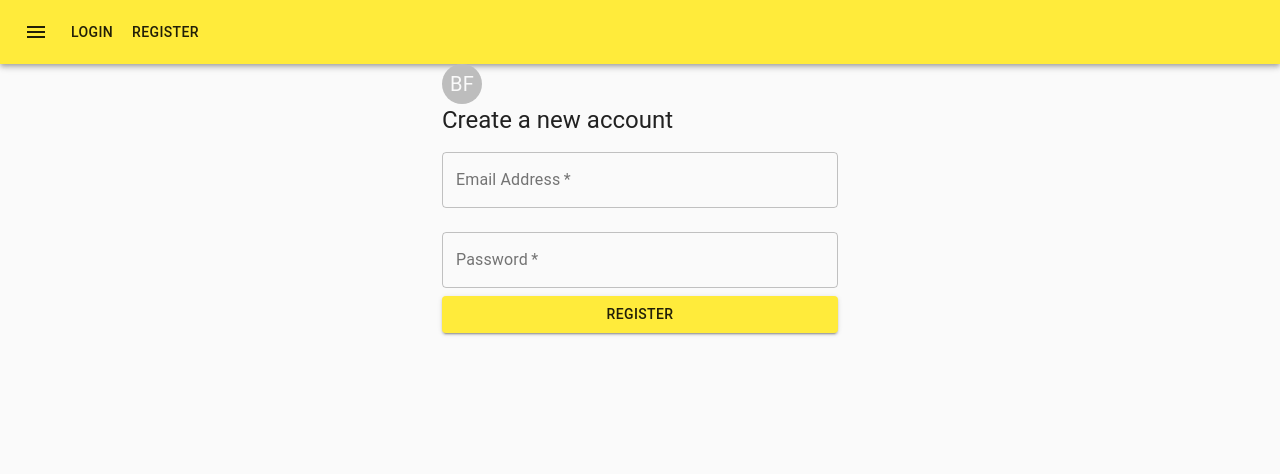
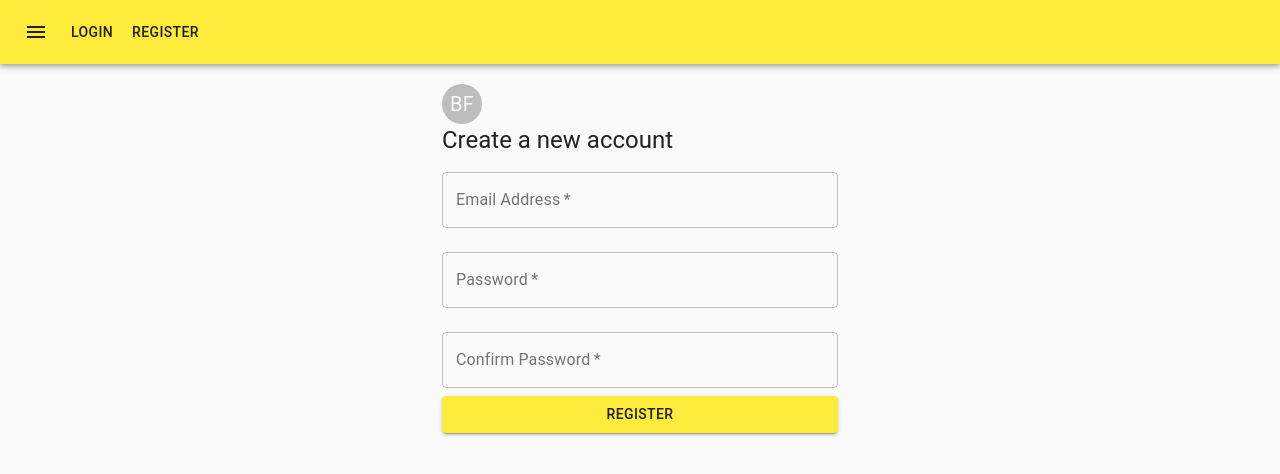
Before and after one commit to tellykei/bookface-react-website, a React (Create React App) app in the folder bookface/: page /register in a window 1280 px wide. Shown: the top 474 px of the page. Built offline with nearby package versions, Linux system fonts and the light colour scheme.

Commit message:
small commit for merge

```diff
--- a/bookface/src/App.js
+++ b/bookface/src/App.js
@@ -7,9 +7,10 @@ import { ThemeProvider } from "@material-ui/styles";
 import { BrowserRouter as Router, Switch, Route } from "react-router-dom";
 import Loginpage from "./components/loginpage";
 import Registerpage from "./components/registerpage";
+import Forgotpasswordpage from "./components/forgotpasswordpage";
 
 import { yellow, pink } from "@material-ui/core/colors";
-import Forgotpasswordpage from "./components/forgotpasswordpage";
+
 
 const theme = createMuiTheme({
   palette: {
@@ -44,6 +45,7 @@ class App extends React.Component {
                 <Route path="/recover">
                   <Forgotpasswordpage />
                 </Route>
+
               </Switch>
             </div>
           </Router>
--- a/bookface/src/Navigation/Appbar.js
+++ b/bookface/src/Navigation/Appbar.js
@@ -13,9 +13,7 @@ class NavigationBar extends React.Component {
 
     // Bind 'this' to both of these class functions
     this.handleLoginPageNavigation = this.handleLoginPageNavigation.bind(this);
-    this.handleRegisterPageNavigation = this.handleRegisterPageNavigation.bind(
-      this
-    );
+    this.handleRegisterPageNavigation = this.handleRegisterPageNavigation.bind(this);
   }
 
   handleLoginPageNavigation() {
--- a/bookface/src/components/forgotpasswordpage.js
+++ b/bookface/src/components/forgotpasswordpage.js
@@ -10,6 +10,7 @@ class Forgotpasswordpage extends React.Component {
   render() {
     return (
       <div>
+        <br></br>
         <Container component="main" maxWidth="xs">
           <CssBaseline />
           <div>
--- a/bookface/src/components/loginpage.js
+++ b/bookface/src/components/loginpage.js
@@ -14,6 +14,7 @@ class Loginpage extends React.Component {
   render() {
     return (
       <div>
+        <br></br>
         <Container component="main" maxWidth="xs">
           <CssBaseline />
           <div>
@@ -55,12 +56,12 @@ class Loginpage extends React.Component {
               </Button>
               <Grid container>
                 <Grid item xs>
-                  <Link href="#" variant="body2">
-                    Forgot password?
+                 <Link href="recover" color="inherit" variant="body2">
+                    {"Forgot password?"}
                   </Link>
                 </Grid>
                 <Grid item>
-                  <Link href="#" variant="body2">
+                 <Link href="/register" color="inherit" variant="body2">
                     {"Don't have an account? Sign Up"}
                   </Link>
                 </Grid>
--- a/bookface/src/components/registerpage.js
+++ b/bookface/src/components/registerpage.js
@@ -10,6 +10,7 @@ class Registerpage extends React.Component {
   render() {
     return (
       <div>
+        <br></br>
         <Container component="main" maxWidth="xs">
           <CssBaseline />
           <div>
@@ -37,6 +38,16 @@ class Registerpage extends React.Component {
                 type="password"
                 id="password"
               />
+              <TextField
+                variant="outlined"
+                margin="normal"
+                required
+                fullWidth
+                name="password"
+                label="Confirm Password"
+                type="password"
+                id="password"
+              />
               <Button
                 type="submit"
                 fullWidth
```
